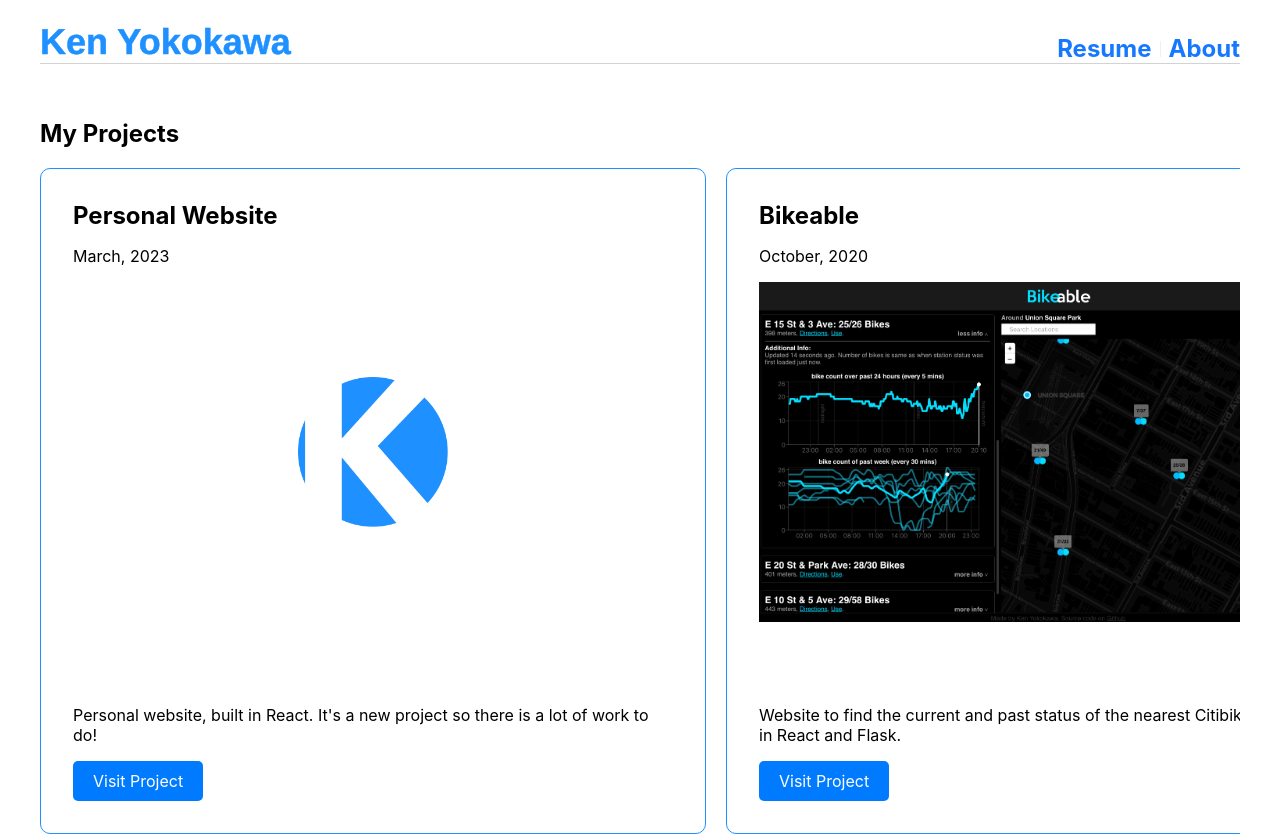
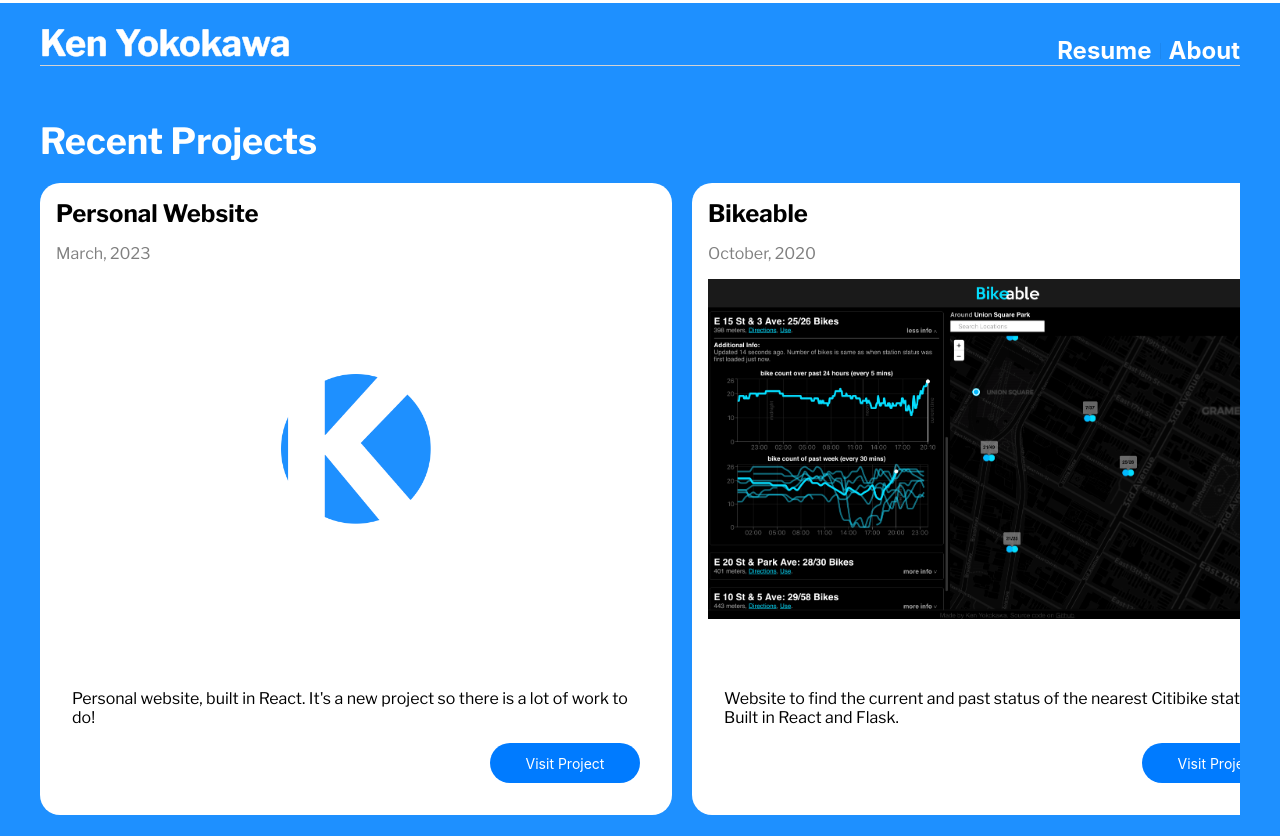
Before and after one commit to ky1044/personal-react-website, a React (Create React App) app: page / in a window 1280 px wide. Shown: the part 797-1633 px from the top of the page. Built offline with nearby package versions, Linux system fonts and the light colour scheme.

Commit message:
redesign site with dodgerblue and animated splash image

```diff
--- a/public/index.html
+++ b/public/index.html
@@ -24,6 +24,10 @@
       work correctly both with client-side routing and a non-root public URL.
       Learn how to configure a non-root public URL by running `npm run build`.
     -->
+    <!-- fonts -->
+    <link rel="preconnect" href="https://fonts.googleapis.com">
+    <link rel="preconnect" href="https://fonts.gstatic.com" crossorigin>
+    <link href="https://fonts.googleapis.com/css2?family=Libre+Franklin:ital,wght@0,400;0,500;0,600;0,700;0,800;1,400;1,500;1,600;1,700&display=swap" rel="stylesheet">
     <title>Ken Yokokawa</title>
   </head>
   <body>
--- a/src/App.css
+++ b/src/App.css
@@ -1,9 +1,3 @@
-.App {
-  max-width: 1200px;
-  margin: 0 auto 80px;
-  padding: 0 1em;
-}
-
 .App-header {
   background-color: #fff;
   min-height: 100vh;
@@ -15,8 +9,35 @@
   color: black;
 }
 
+.page {
+  background-color: dodgerblue;
+  padding: 0 0 80px;
+}
+.page-white {
+  background-color: white;
+}
+
+.body {
+  background-color: dodgerblue;
+  max-width: 1200px;
+  margin: 0 auto;
+  padding: 0 1em;
+}
+
 .top-level-container {
   margin: 3em 0 0 0;
+}
+
+.blue {
+  color: dodgerblue;
+}
+
+.white {
+  color: white;
+}
+
+.grey {
+  color: grey;
 }
 
 h1 {
@@ -47,13 +68,13 @@ li {
 }
 
 .logo {
-  color: dodgerblue;
-  font-family: "Helvetica";
+  color: white;
+  font-family: "Libre Franklin";
   font-style: bold;
   font-variant: normal;
   font-weight: 700;
   text-decoration: none;
-  -webkit-text-stroke: 0.5px dodgerblue;
+  -webkit-text-stroke: 0.5px white;
 
   -webkit-transition: color 0.5s, letter-spacing 1.5s;
   -moz-transition: color 0.5s, letter-spacing 1.5s;
@@ -63,14 +84,14 @@ li {
 }
 
 .logo:hover {
-  color: white;
+  color: dodgerblue;
   letter-spacing: 0.2px;
 }
 
 /* nav bar */
 .nav-bar-container {
   position: relative; /* initial position */
-  background: white;
+  background: dodgerblue;
   max-width: 1200px;
   z-index: 10;
   height: 50px;
@@ -85,6 +106,42 @@ li {
   padding: 0 1em;
 }
 
+/* home page */
+/* Center the image */
+.splash-background {
+  position: fixed;
+  top: 50%;
+  left: 50%;
+  width: calc(100vw / 2);
+  height: calc(100vh / 2);
+  height: calc(100vh * 2);
+  transform: translate(-50%, -50%);
+  transition: 1s;
+  z-index: -1;
+}
+
+/* When the user hovers over the image */
+.splash-background.large {
+  /* Expand the image */
+  width: calc(100vw * 3);
+  height: calc(100vh * 3);
+  /* Center the expanded image */
+  transition: 1s;
+}
+
+/* home page */
+/* Center the image */
+.splash {
+  position: relative;
+  top: 50%;
+  left: 50%;
+  width: calc(100vw / 2);
+  height: calc(100vh / 2);
+  height: calc(100vh * 2);
+  transform: translate(-50%, -50%);
+  transition: 1s;
+}
+
 /* projects section */
 .projects-section {
   overflow-x: scroll;
@@ -96,10 +153,10 @@ li {
   display: inline-block;
   width: 600px;
   max-width: 60vw;
-  padding: 2em;
+  padding: 1em;
   margin: 20px 20px 20px 0;
-  border: 0.5px solid dodgerblue;
-  border-radius: 10px;
+  background-color: white;
+  border-radius: 20px;
   vertical-align: top;
   white-space: normal;
   height: 600px;
@@ -130,13 +187,20 @@ li {
 
 .project-button {
   display: inline-block;
-  padding: 10px 20px;
+  height: 40px;
+  width: 150px;
+  border-radius: 20px;
   background-color: #007bff;
+  display: flex;
+  justify-content: center;
+  align-items: center;
+  text-align: center;
+  transition: background-color 0.3s;
+}
+
+.project-button-text {
   color: #fff;
   text-decoration: none;
-  text-align: center;
-  border-radius: 5px;
-  transition: background-color 0.3s;
 }
 
 .project-button:hover {
@@ -169,6 +233,7 @@ li {
   flex-direction: column;
   vertical-align: middle;
   flex-grow: 1;
+  color: white;
 }
 
 .emoji {
@@ -190,13 +255,13 @@ li {
 
 .emoji-label {
   font-weight: 600;
-  color: dodgerblue;
+  color: rgb(143, 216, 255);
   cursor: "pointer";
   transition: color 0.3s;
 }
 
 .emoji-label.hovered {
-  color: blue;
+  color: rgb(235, 244, 255);
 }
 
 .about-link {
--- a/src/App.tsx
+++ b/src/App.tsx
@@ -8,7 +8,7 @@ import AboutPage from "./pages/about/about";
 function App() {
   return (
     <Router>
-      <div className="App">
+      <div>
         <Routes>
           <Route path="/" element={<HomePage />} />
           <Route path="/resume" element={<ResumePage />} />
--- a/src/components/nav/NavBar.tsx
+++ b/src/components/nav/NavBar.tsx
@@ -34,7 +34,7 @@ export function NavBar() {
             borderBottom: ".5px lightgrey solid",
             marginTop: 18,
             marginBottom: 12,
-            background: "white",
+            backgroundColor: "dodgerblue",
           }}
         >
           <header>
@@ -46,7 +46,7 @@ export function NavBar() {
           <Col>
             <Row>
               <Link to="/resume">
-                <h2>Resume</h2>
+                <h2 className="white">Resume</h2>
               </Link>
 
               <Divider
@@ -55,7 +55,7 @@ export function NavBar() {
                 style={{ marginTop: "8px", height: "16px" }}
               />
               <Link to="/about">
-                <h2>About</h2>
+                <h2 className="white">About</h2>
               </Link>
             </Row>
           </Col>
--- a/src/components/projects/ProjectCard.tsx
+++ b/src/components/projects/ProjectCard.tsx
@@ -1,3 +1,4 @@
+import { Row } from "antd";
 import React from "react";
 import { ProjectDetail } from "src/utils/types";
 
@@ -5,7 +6,7 @@ const ProjectCard = ({ project }: { project: ProjectDetail }) => {
   return (
     <div className="project-card">
       <h2>{project.title}</h2>
-      <p>{project.date}</p>
+      <p className="grey">{project.date}</p>
       <div className="project-card-middle">
         <img
           className="project-image"
@@ -16,8 +17,10 @@ const ProjectCard = ({ project }: { project: ProjectDetail }) => {
       </div>
       <div className="project-card-bottom">
         <p className="project-description">{project.description}</p>
+        <Row justify="end" >
+          <div className="project-button">
             <a
-          className="project-button"
+              className="project-button-text"
               href={project.url}
               target="_blank"
               rel="noreferrer"
@@ -25,6 +28,8 @@ const ProjectCard = ({ project }: { project: ProjectDetail }) => {
               Visit Project
             </a>
           </div>
+        </Row>
+      </div>
     </div>
   );
 };
--- a/src/components/projects/ProjectsSection.tsx
+++ b/src/components/projects/ProjectsSection.tsx
@@ -6,7 +6,7 @@ import { projects } from "./projects";
 const ProjectsSection = () => {
   return (
     <>
-      <h2>My Projects</h2>
+      <h1 className="white">Recent Projects</h1>
       <div className="projects-section">
         <div className="projects-container">
           {projects.map((project, index) => (
--- a/src/index.css
+++ b/src/index.css
@@ -1,10 +1,11 @@
 body {
   margin: 0;
-  font-family: -apple-system, BlinkMacSystemFont, 'Segoe UI', 'Roboto', 'Oxygen',
+  font-family:'Libre Franklin',  -apple-system, BlinkMacSystemFont, 'Segoe UI', 'Roboto', 'Oxygen',
     'Ubuntu', 'Cantarell', 'Fira Sans', 'Droid Sans', 'Helvetica Neue',
     sans-serif;
   -webkit-font-smoothing: antialiased;
   -moz-osx-font-smoothing: grayscale;
+  background-color: dodgerblue;
 }
 
 code {
--- a/src/pages/about/about.tsx
+++ b/src/pages/about/about.tsx
@@ -59,11 +59,12 @@ const AboutPage = () => {
   }, []);
 
   return (
-    <div>
+    <div className="page">
+      <div className="body">
         <NavBar />
         <div className="about-body">
           <EmojiProvider value={emojiHook}>
-          <div style={{ marginTop: 100, marginBottom: 100 }}></div>
+            <div style={{  marginBottom: 100 }}></div>
 
             <div style={{ display: "flex", flexDirection: "row" }}>
               <div className="about-section-sidebar" style={{ minHeight: 336 }}>
@@ -121,6 +122,7 @@ const AboutPage = () => {
           </div>
         </div>
       </div>
+    </div>
   );
 };
 
--- a/src/pages/home/home.tsx
+++ b/src/pages/home/home.tsx
@@ -1,4 +1,5 @@
 import { Carousel } from "antd";
+import { useEffect, useState } from "react";
 import { NavBar } from "src/components/nav/NavBar";
 import ColorfulDonut from "src/components/p5/donut/donut";
 import { OrbitSketch } from "src/components/p5/orbits/orbits";
@@ -6,28 +7,77 @@ import { P5Sketch } from "src/components/p5/starField/sketch";
 import ProjectsSection from "src/components/projects/ProjectsSection";
 import styled from "styled-components";
 import { ReactComponent as Splash } from "./splash.svg";
+import { ReactComponent as SplashBackground } from "./splashBackground.svg";
 
 const CarouselWrapper = styled(Carousel)`
   > .slick-dots li button {
-    background: grey;
+    background: black;
   }
   > .slick-dots li.slick-active button {
-    background: dodgerblue;
+    background: white;
   }
 `;
+
+const SplashSection = () => {
+  const [isScrolled, setIsScrolled] = useState(false);
+
+  useEffect(() => {
+    function handleScroll() {
+      if (window.pageYOffset > 10) {
+        setIsScrolled(true);
+      } else {
+        setIsScrolled(false);
+      }
+    }
+
+    window.addEventListener("scroll", handleScroll);
+
+    // Cleanup function
+    return () => {
+      window.removeEventListener("scroll", handleScroll);
+    };
+  }, []);
+  return (
+    <div>
+      <div
+        style={{
+          height: "100vh",
+          width: "100vw",
+          position: "fixed",
+          backgroundColor: "white",
+          zIndex: -1,
+        }}
+      >
+        <div className="splash">
+          <Splash />
+        </div>
+      </div>
+      <div>
+        <div className={`splash-background ${isScrolled ? "large " : ""}`}>
+          <SplashBackground />
+        </div>
+      </div>
+      <div style={{ height: "100vh" }}>
+        <div className="splash">
+          <Splash />
+        </div>
+      </div>
+    </div>
+  );
+};
 
 const HomePage = () => {
   return (
     <>
-      <div style={{ height: "100vh" }}>
-        <Splash />
-      </div>
+      <SplashSection />
+
+      <div className="body">
         <NavBar />
         <div className="top-level-container">
           <ProjectsSection />
         </div>
         <div className="top-level-container">
-        <h2>Recent Sketches</h2>
+          <h1 className="white">Recent Sketches</h1>
           <div>
             <CarouselWrapper
               style={{
@@ -40,6 +90,7 @@ const HomePage = () => {
             </CarouselWrapper>
           </div>
         </div>
+      </div>
     </>
   );
 };
--- a/src/pages/resume/resume.tsx
+++ b/src/pages/resume/resume.tsx
@@ -1,15 +1,17 @@
 import resume from "./resume.json";
 
-import { Row } from "antd";
+import { Divider, Row } from "antd";
 import { NavBar } from "src/components/nav/NavBar";
 
 const ResumePage = () => {
   return (
-    <>
+    <div className="page">
+      <div className="body">
         <NavBar />
 
-      <div className="top-level-container">
+        <div className="top-level-container white">
           <h2>Work Experience</h2>
+          <Divider style={{ borderColor: "white" }} />
           {resume.work_experience.map((job, index) => (
             <div key={index}>
               <Row justify="space-between">
@@ -30,6 +32,7 @@ const ResumePage = () => {
           ))}
 
           <h2>Education</h2>
+          <Divider style={{ borderColor: "white" }} />
           {resume.education.map((education, index) => (
             <div key={index}>
               <Row justify="space-between">
@@ -37,7 +40,6 @@ const ResumePage = () => {
                 <h3>{education.duration}</h3>
               </Row>
               <Row justify="end">
-
                 <h3>{education.location}</h3>
               </Row>
               <ul>
@@ -48,7 +50,8 @@ const ResumePage = () => {
             </div>
           ))}
         </div>
-    </>
+      </div>
+    </div>
   );
 };
 
```
Also changed, not shown: src/pages/home/splash.svg, src/pages/home/splashBackground.svg (added). Lines whose indentation alone changed are shown as unchanged.
